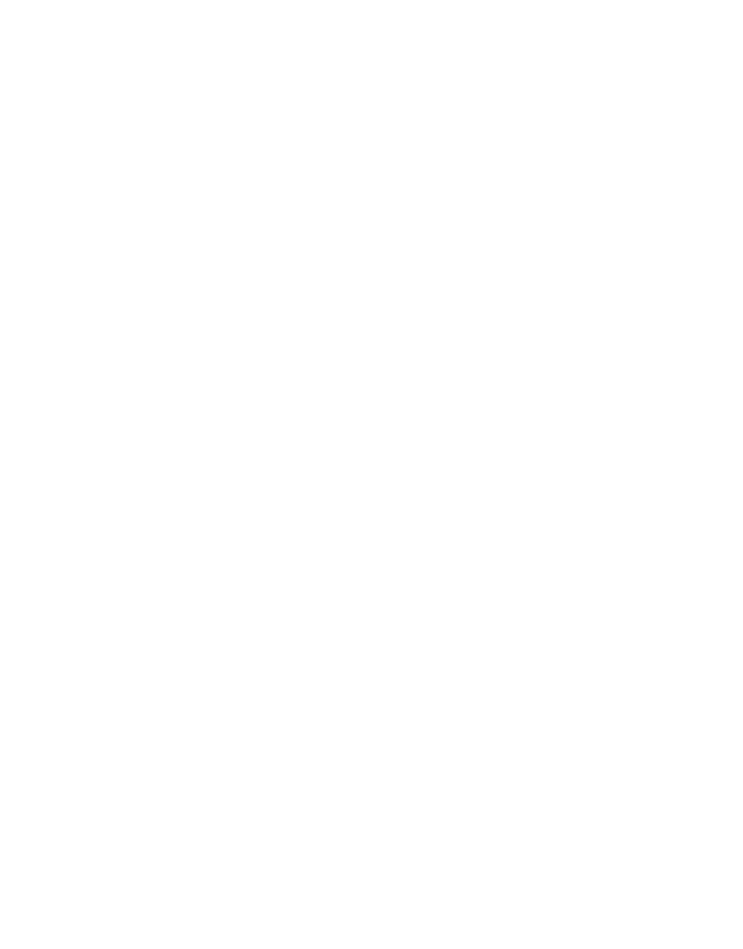
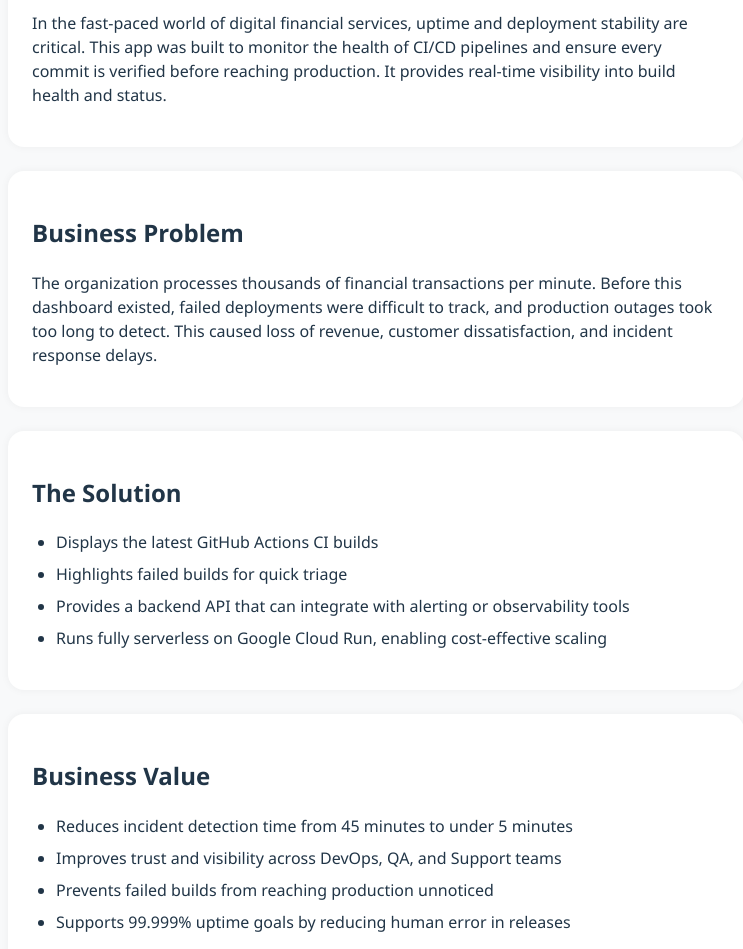
Before and after one commit to lancehall123/devops-status-dashboard, a Vue app in the folder frontend/: page / in a window 1280 px wide. Shown: the part 1848-2797 px from the top of the page, without its empty margins (264-1007 px from the left). Before the commit the page ends 1710 px from the top, so only its background shows below. Built offline with nearby package versions, Linux system fonts and the light colour scheme; no server answers.

Commit message:
Adding the business case

```diff
--- a/frontend/src/App.vue
+++ b/frontend/src/App.vue
@@ -18,6 +18,7 @@
                 {{ build.status }}
               </span>
               <span class="build-date">{{ build.date }}</span>
+              <span class="build-message">{{ build.message }}</span>
             </span>
           </a>
         </li>
@@ -26,6 +27,7 @@
     </section>
     <br>
     <AppOverview />
+    <Overview />
   </main>
 </template>
 
@@ -33,15 +35,16 @@
 import { onMounted, ref } from 'vue'
 import axios from 'axios'
 import AppOverview from './components/AppOverview.vue'
-
+import Overview  from './components/Overview.vue'
 interface Build {
   id: number
   status: string
   date: string
   url: string
+  message: string
 }
 
-const API_URL = import.meta.env.VITE_API_URL || 'https://your-backend-url'
+const API_URL = import.meta.env.VITE_API_URL
 const builds = ref<Build[]>([])
 
 onMounted(async () => {
--- /dev/null
+++ b/frontend/src/components/Overview.vue
@@ -0,0 +1,84 @@
+<template>
+  <main class="overview">
+    <h1>DevOps Status Dashboard Overview</h1>
+
+    <section>
+      <h2>Why This App Exists</h2>
+      <p>
+        In the fast-paced world of digital financial services, uptime and deployment stability are critical. This app was built to monitor the health of CI/CD pipelines and ensure every commit is verified before reaching production. It provides real-time visibility into build health and status.
+      </p>
+    </section>
+
+    <section>
+      <h2>Business Problem</h2>
+      <p>
+        The organization processes thousands of financial transactions per minute. Before this dashboard existed, failed deployments were difficult to track, and production outages took too long to detect. This caused loss of revenue, customer dissatisfaction, and incident response delays.
+      </p>
+    </section>
+
+    <section>
+      <h2>The Solution</h2>
+      <ul>
+        <li>Displays the latest GitHub Actions CI builds</li>
+        <li>Highlights failed builds for quick triage</li>
+        <li>Provides a backend API that can integrate with alerting or observability tools</li>
+        <li>Runs fully serverless on Google Cloud Run, enabling cost-effective scaling</li>
+      </ul>
+    </section>
+
+    <section>
+      <h2>Business Value</h2>
+      <ul>
+        <li>Reduces incident detection time from 45 minutes to under 5 minutes</li>
+        <li>Improves trust and visibility across DevOps, QA, and Support teams</li>
+        <li>Prevents failed builds from reaching production unnoticed</li>
+        <li>Supports 99.999% uptime goals by reducing human error in releases</li>
+      </ul>
+    </section>
+
+    <section>
+      <h2>Tech Stack</h2>
+      <ul>
+        <li>Vue 3 + TypeScript frontend</li>
+        <li>Node.js + Express backend</li>
+        <li>GitHub Actions for CI/CD</li>
+        <li>Cloud Run for deployment</li>
+        <li>Terraform for infrastructure automation</li>
+        <li>Jest & Supertest for backend testing</li>
+      </ul>
+    </section>
+  </main>
+</template>
+
+<script setup lang="ts">
+</script>
+
+<style scoped>
+.overview {
+  padding: 2rem;
+  background: #f8f9fa;
+  font-family: 'Segoe UI', sans-serif;
+}
+
+h1 {
+  font-size: 2rem;
+  margin-bottom: 1.5rem;
+}
+
+section {
+  background: #fff;
+  padding: 1.5rem;
+  border-radius: 1rem;
+  margin-bottom: 1.5rem;
+  box-shadow: 0 0 8px rgba(0, 0, 0, 0.05);
+}
+
+ul {
+  list-style: disc;
+  padding-left: 1.5rem;
+}
+
+li {
+  margin-bottom: 0.5rem;
+}
+</style>
```
Also changed, not shown: 1 other file (tests, documents, lock files or other folders).
